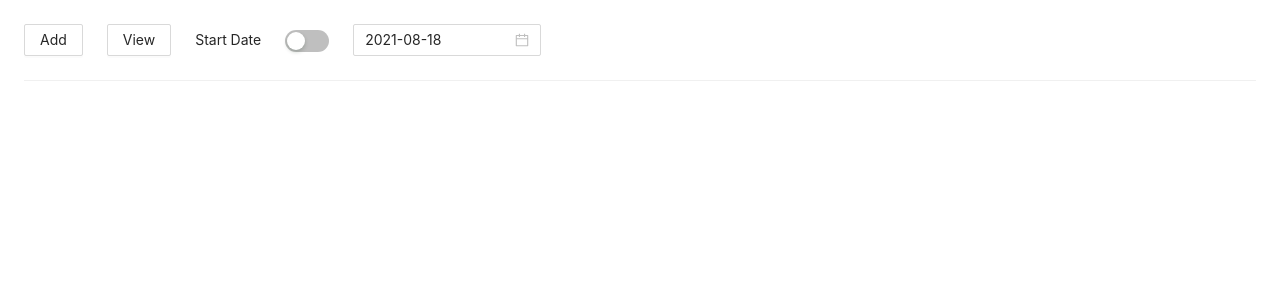
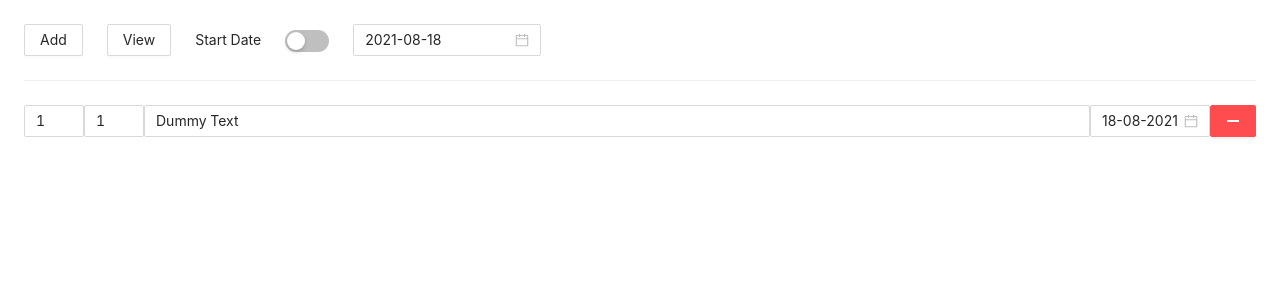
Before and after one commit to patel-prince/react-schedule-manager, a React (Create React App) app: page / in a window 1280 px wide. Shown: the top 300 px of the page. Built offline with nearby package versions, Linux system fonts and the light colour scheme.

Commit message:
1 file modified

```diff
--- a/src/App.js
+++ b/src/App.js
@@ -11,12 +11,12 @@ export default function App() {
   useEffect(() => {
     form.setFieldsValue({
       schedule: [
-        // {
-        //   day: 1,
-        //   task: 1,
-        //   desc: 'Dummy Text',
-        //   start_date: moment('2021-08-12')
-        // }
+        {
+          day: 1,
+          task: 1,
+          desc: 'Dummy Text',
+          start_date: moment(new Date()) // moment('2021-08-12')
+        }
       ]
     });
   }, []);
```
